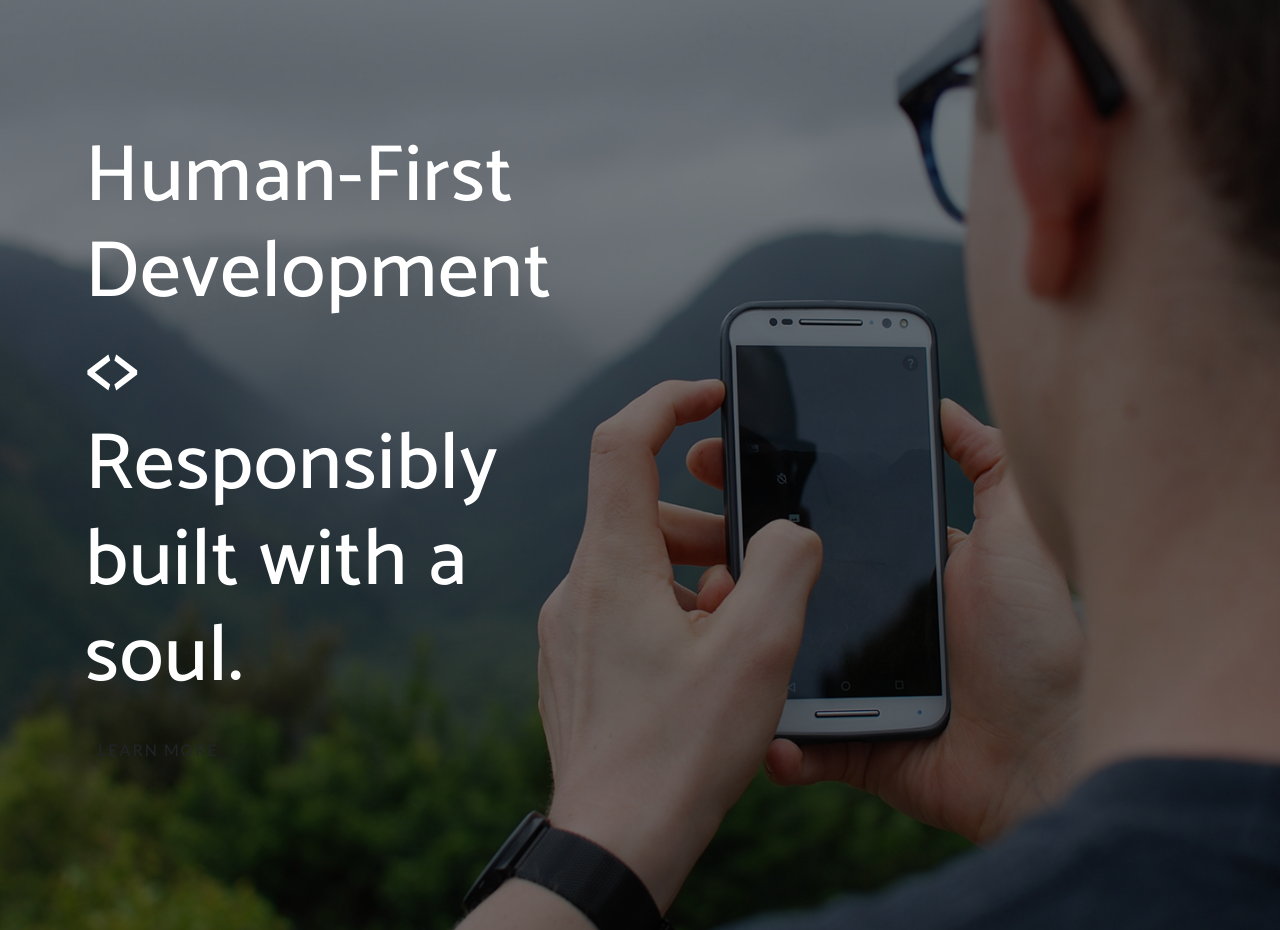
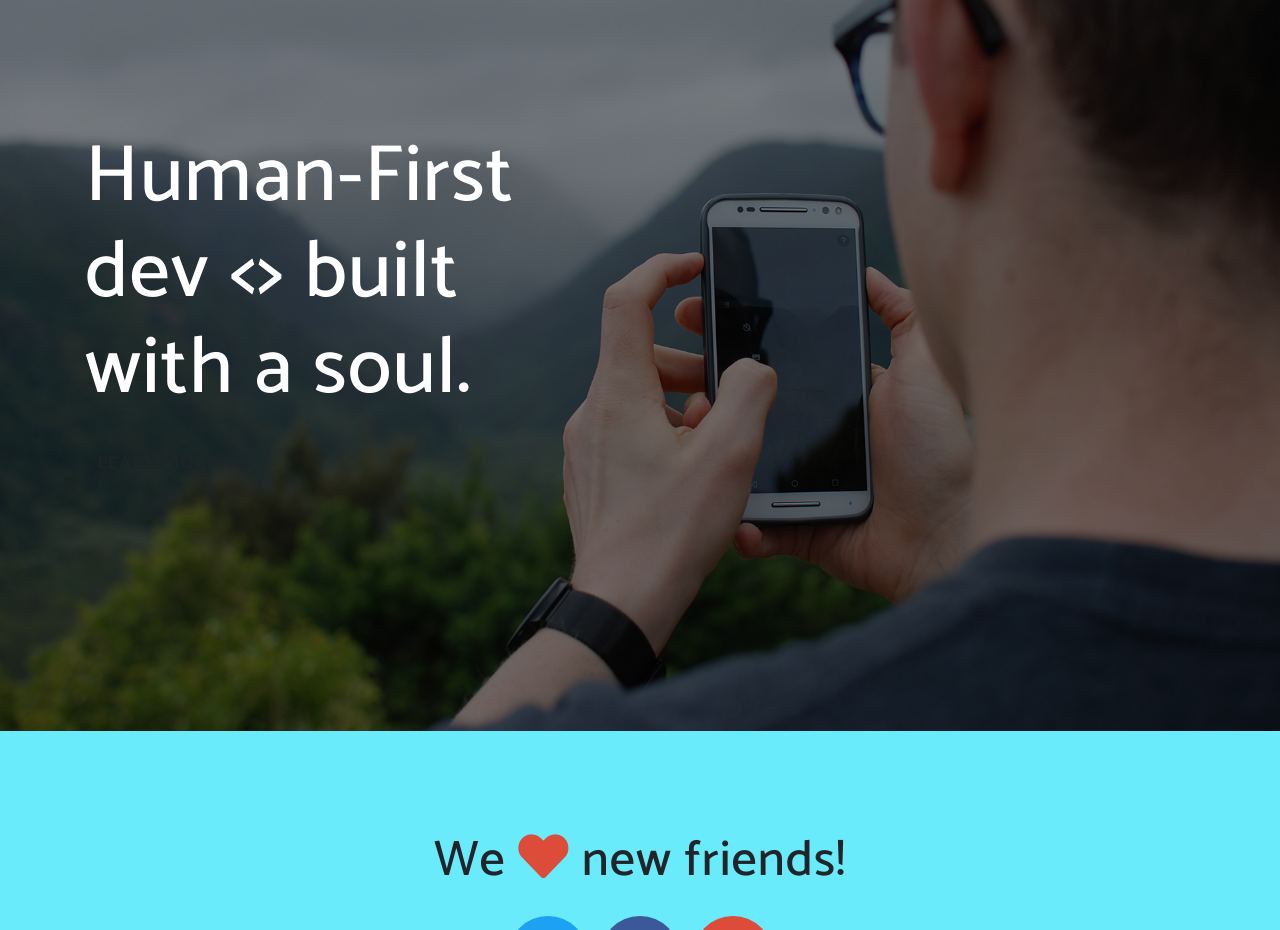
Before and after one commit to JonRydarowski/redsnapper, a website with bundled scripts: page index.html in a window 1280 px wide. Shown: the part 2500-3430 px from the top of the page. Built offline with nearby package versions, Linux system fonts and the light colour scheme; files whose address does not match are found by name; a web font is replaced by a local one.

Commit message:
shorten footer

```diff
--- a/index.html
+++ b/index.html
@@ -172,8 +172,7 @@
   <section class="cta">
     <div class="cta-content">
       <div class="container">
-        <h2>Human-First Development <> <br/>
-        Responsibly built with a soul.</h2>
+        <h2>Human-First dev <> built with a soul.</h2>
         <a href="#contact" class="btn btn-outline btn-xl js-scroll-trigger">Learn More</a>
       </div>
     </div>
```
